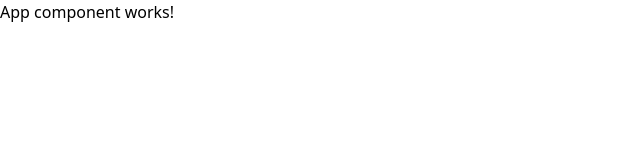
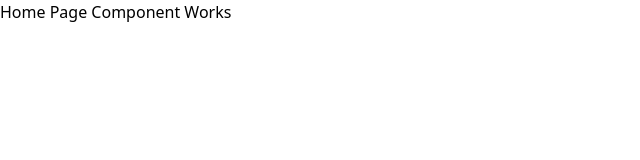
Before and after one commit to aleiva17/gpc-ladders, a React (Vite) app: page / in a window 1280 px wide. Shown: the top 160 px of the page, without its empty margins (0-640 px from the left). Built offline with nearby package versions, Linux system fonts and the light colour scheme.

Commit message:
feat(navigation): add router with private routes support

```diff
--- a/src/main.tsx
+++ b/src/main.tsx
@@ -1,10 +1,14 @@
+import ReactDOM from 'react-dom/client';
 import React from 'react';
-import ReactDOM from 'react-dom/client';
-import {App} from "./App.tsx";
-import './index.css';
+import '@/index.css';
+
+import {AppRouter} from "@/routing/components/AppRouter.tsx";
+import {BrowserRouter} from "react-router-dom";
 
 ReactDOM.createRoot(document.getElementById('root')!).render(
   <React.StrictMode>
-    <App />
+    <BrowserRouter>
+      <AppRouter />
+    </BrowserRouter>
   </React.StrictMode>,
 );
--- /dev/null
+++ b/src/routing/components/AppRouter.tsx
@@ -0,0 +1,26 @@
+import {ReactElement} from "react";
+import {NotFoundPage} from "@/public/pages/NotFoundPage.tsx";
+import {Navigate, Route, Routes} from "react-router-dom";
+import {PrivateRoutes} from "@/security/components/PrivateRoutes.tsx";
+import {HomePage} from "@/public/pages/HomePage.tsx";
+import {LoginPage} from "@/security/pages/LoginPage.tsx";
+
+export const AppRouter = (): ReactElement => {
+  const userIsLogged = true;
+
+  return (
+    <Routes>
+      <Route element={ <PrivateRoutes canActivate={ userIsLogged } destination={"/login"} /> }>
+        <Route path="/" element={ <HomePage /> } />
+      </Route>
+      <Route
+        path="login"
+        element={ userIsLogged ? <Navigate to="/" /> : <LoginPage /> }
+      />
+      <Route
+        path="*"
+        element={ <NotFoundPage /> }
+      />
+    </Routes>
+  );
+};
--- /dev/null
+++ b/src/security/components/PrivateRoutes.tsx
@@ -0,0 +1,11 @@
+import {Outlet, Navigate} from "react-router-dom";
+import {ReactElement} from "react";
+
+type PrivateRoutesProps = {
+  canActivate: boolean,
+  destination: string
+}
+
+export const PrivateRoutes = ({ canActivate, destination }: PrivateRoutesProps): ReactElement => {
+  return canActivate ? <Outlet /> : <Navigate to={ destination } />
+}
```
